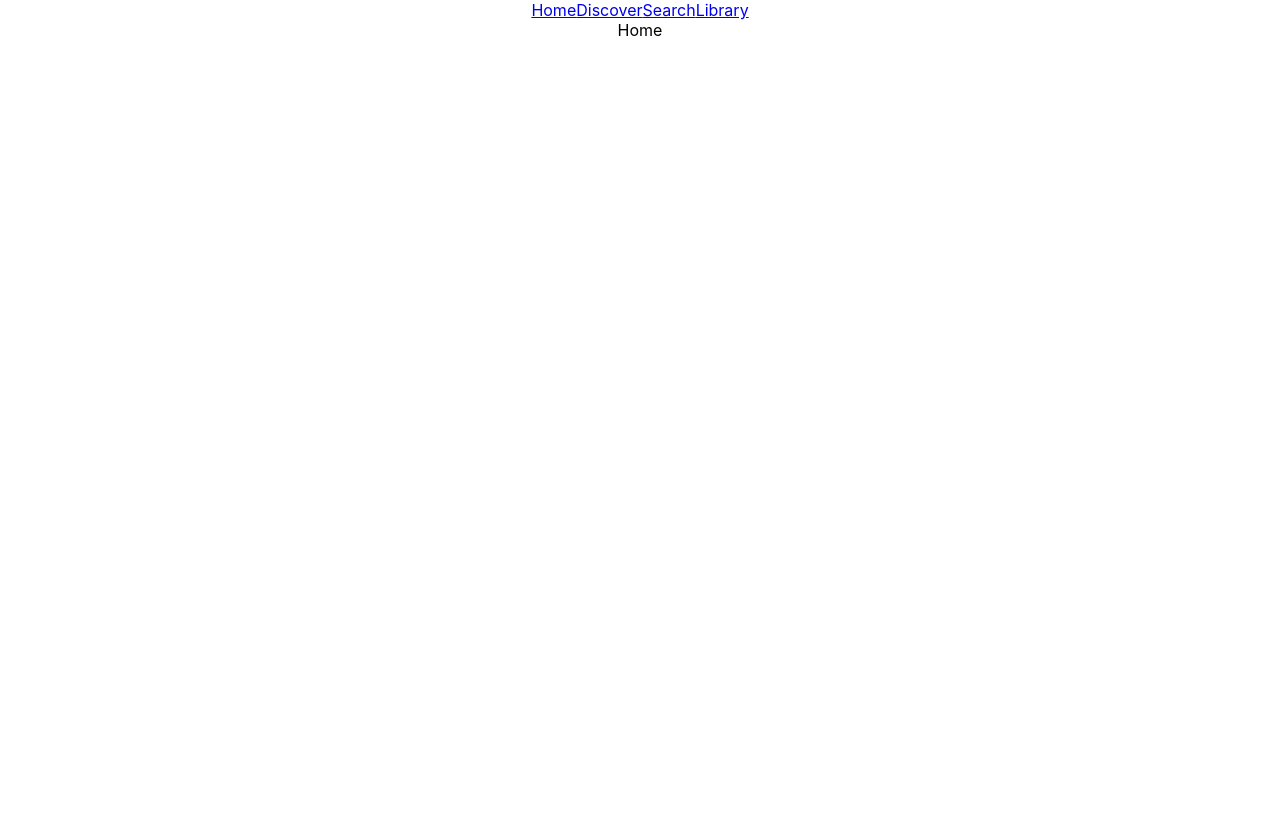
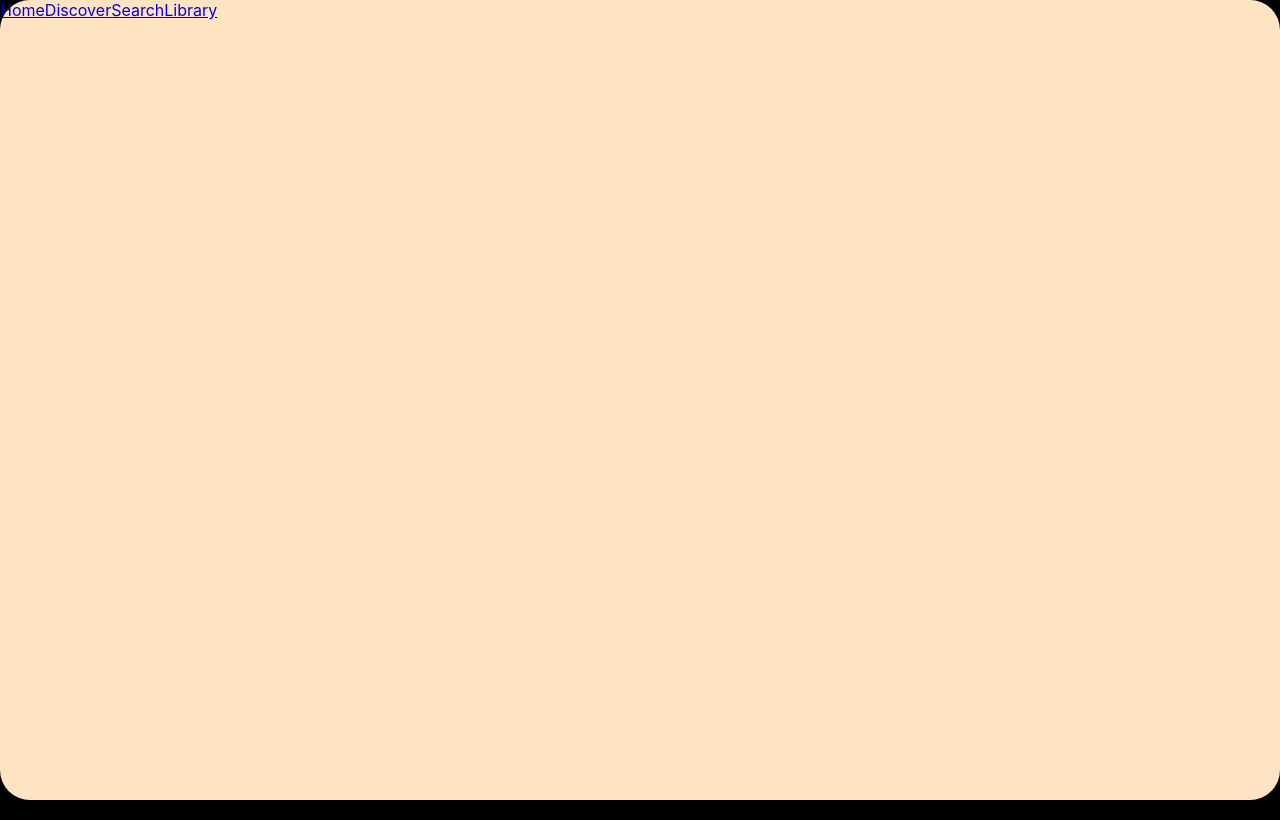
Before and after one commit to iankuria668/musicplayer, a React (Create React App) app: page / in a window 1280 px wide. Built offline with nearby package versions, Linux system fonts and the light colour scheme.

Commit message:
Navbar set as sidebar

```diff
--- a/src/components/Navbar.js
+++ b/src/components/Navbar.js
@@ -1,8 +1,9 @@
 import React from "react";
+import "./css/navbar.css"
 
 function Navbar(){
     return(
-        <div className="navbar">
+        <div className="navbar-container">
             <nav>
                 <a href="/">Home</a>
                 <a href="/discover">Discover</a>
--- /dev/null
+++ b/src/components/css/navbar.css
@@ -0,0 +1,4 @@
+.navbar-container{
+    width: 100px;
+    height: 100vh;
+}
--- a/src/index.css
+++ b/src/index.css
@@ -5,6 +5,8 @@ body {
     sans-serif;
   -webkit-font-smoothing: antialiased;
   -moz-osx-font-smoothing: grayscale;
+
+  background-color:black
 }
 
 code {
--- a/src/screens/Home.js
+++ b/src/screens/Home.js
@@ -1,8 +1,9 @@
 import React from "react";
 import Navbar from "../components/Navbar";
+import "./css/home.css";
 
 function Home() {
-    return <div className="screens">
+    return <div className="mainbody">
         <Navbar/>
         Home
         </div>;
--- /dev/null
+++ b/src/screens/css/home.css
@@ -0,0 +1,6 @@
+.mainbody{
+    height: 100vh;
+    width: 100vw;
+    background-color:bisque;
+    border-radius: 30px;
+}
```
Also changed, not shown: src/screens/Player.js (added, +9 -0 lines).
